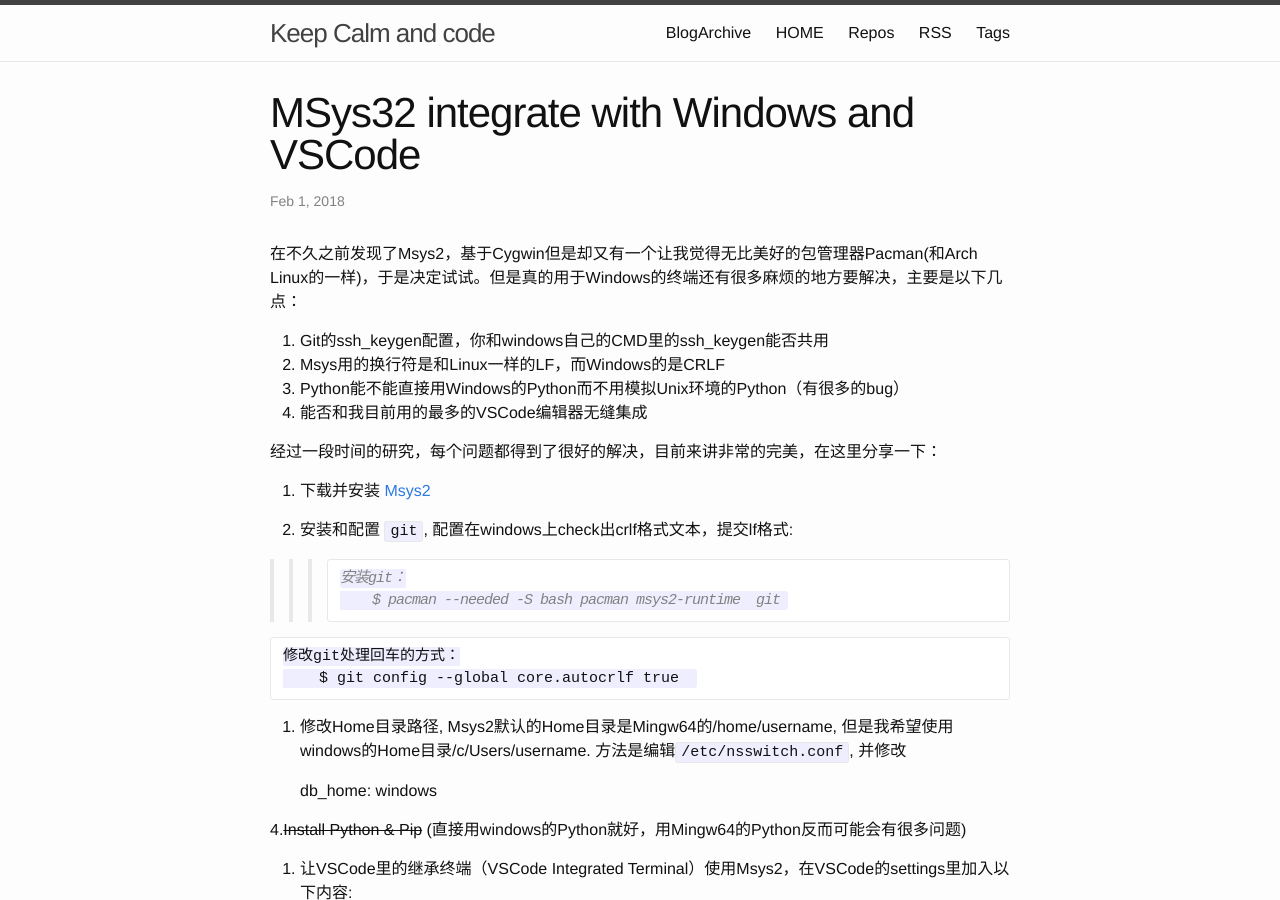
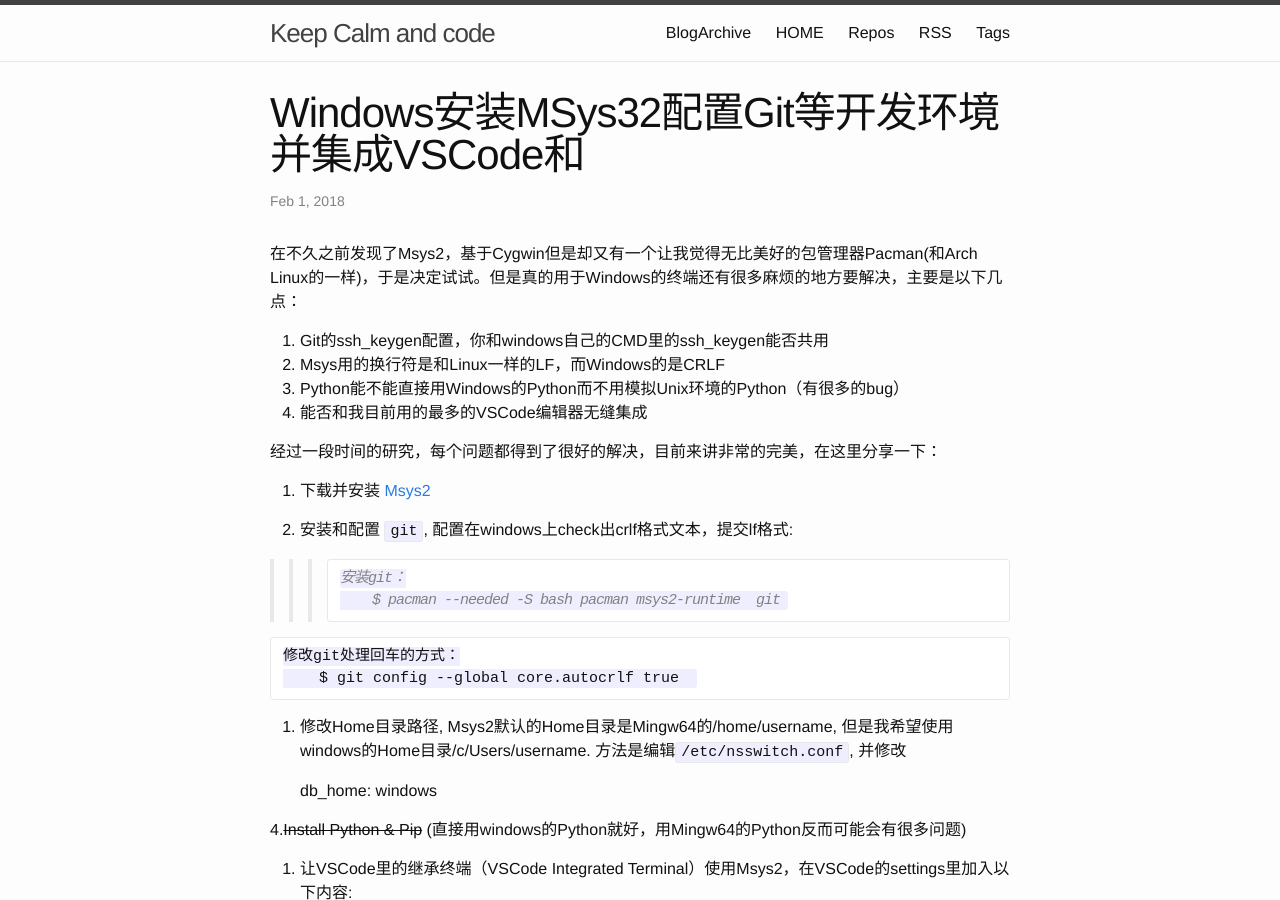
Before and after one commit to gccpacman/gccpacman.github.io, a Jekyll site: the page built from _posts/2018-02-01-msys32-integrate-with-windows-and-vscode-tagswindows-terminal.md, in a window 1280 px wide and 900 px high. Built offline with Jekyll 4.4.1, drawn with Linux system fonts in a browser that asks for light colours.

Commit message:
Update 2018-02-01-msys32-integrate-with-windows-and-vscode-tagswindows-terminal.md

```diff
--- a/_posts/2018-02-01-msys32-integrate-with-windows-and-vscode-tagswindows-terminal.md
+++ b/_posts/2018-02-01-msys32-integrate-with-windows-and-vscode-tagswindows-terminal.md
@@ -1,6 +1,6 @@
 ---
 layout: post
-title: "MSys32 integrate with Windows and VSCode"
+title: "Windows安装MSys32配置Git等开发环境并集成VSCode和"
 description: ""
 category:
 tags: [windows, terminal]
```
